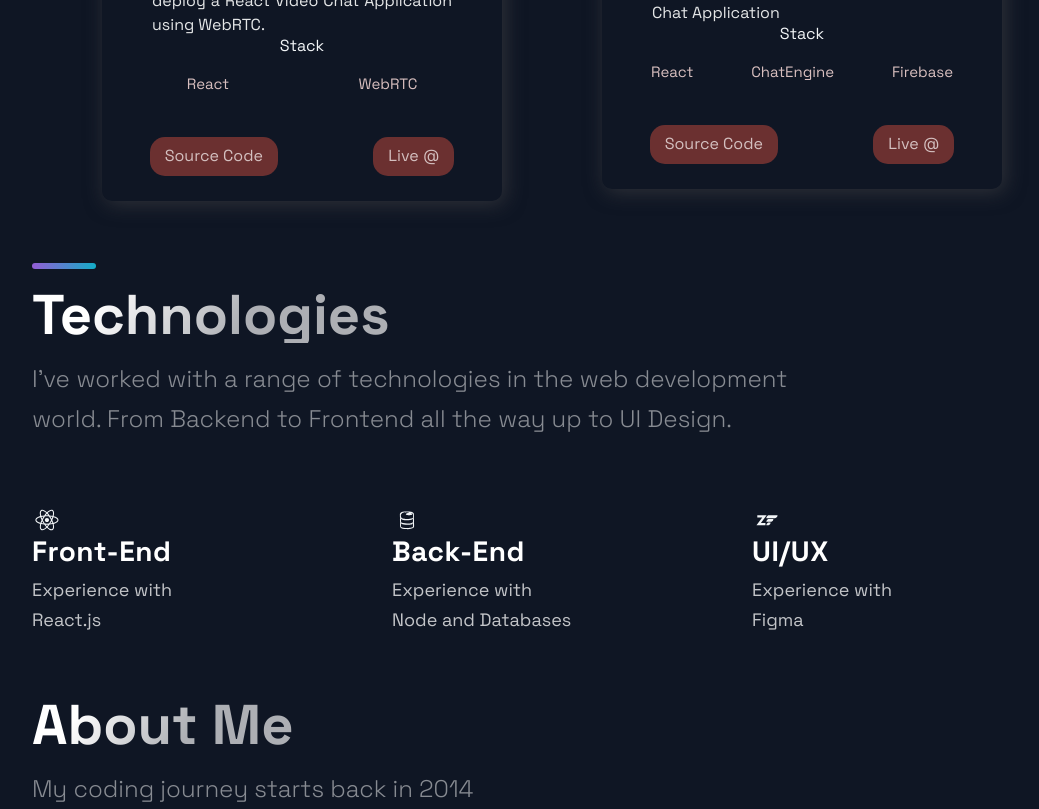
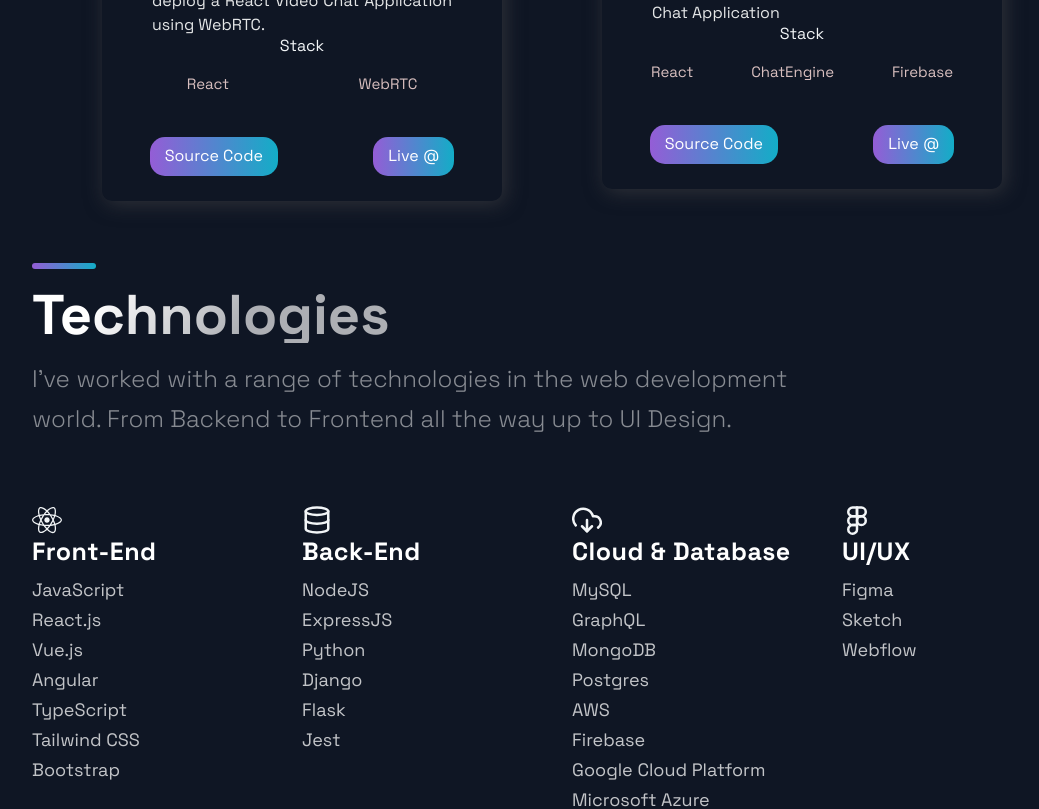
Before and after one commit to artikov/portfolio-website-client, a Next.js app: page / in a window 1280 px wide. Shown: the part 1540-2349 px from the top of the page, without its empty margins (88-1127 px from the left). Built offline with nearby package versions, Linux system fonts and the light colour scheme.

Commit message:
UI improvement, bug fix

```diff
--- a/src/components/Projects/ProjectsStyles.js
+++ b/src/components/Projects/ProjectsStyles.js
@@ -89,16 +89,16 @@
 `;
 
 export const ExternalLinks = styled.a`
-color:#d4c0c0;
-font-size: 1.6rem;
-padding:1rem 1.5rem;
-background: #6b3030;
-border-radius: 15px;
-transition: 0.5s;
-&:hover{
-  background: #801414;
+  color: white;
+  font-size: 1.6rem;
+  padding: 1rem 1.5rem;
+  background: linear-gradient(270deg, #13adc7 0%, #945dd6 100%);
+  border-radius: 15px;
+  transition: .5s;
 
-}
+  &:hover {
+    background: linear-gradient(270deg, #00DBD8 0%, #B133FF 100%);
+  }
 `;
 
 export const TagList = styled.ul`
--- a/src/components/Technologies/Technologies.js
+++ b/src/components/Technologies/Technologies.js
@@ -1,9 +1,22 @@
-import React from 'react';
-import { DiFirebase, DiReact, DiZend } from 'react-icons/di';
-import { Section, SectionDivider, SectionText, SectionTitle } from '../../styles/GlobalComponents';
-import { List, ListContainer, ListItem, ListParagraph, ListTitle } from './TechnologiesStyles';
+import React from "react";
+import { FaReact } from "react-icons/fa";
+import { FiFigma, FiDatabase, FiDownloadCloud } from "react-icons/fi";
 
-const Technologies = () =>  (
+import {
+  Section,
+  SectionDivider,
+  SectionText,
+  SectionTitle,
+} from "../../styles/GlobalComponents";
+import {
+  List,
+  ListContainer,
+  ListItem,
+  ListParagraph,
+  ListTitle,
+} from "./TechnologiesStyles";
+
+const Technologies = () => (
   <Section id="tech">
     <SectionDivider />
     <br />
@@ -14,33 +27,51 @@
     </SectionText>
     <List>
       <ListItem>
-        <DiReact size="3rem" />
         <ListContainer>
+          <FaReact size="3rem" />
           <ListTitle>Front-End</ListTitle>
-          <ListParagraph>
-            Experience with <br />
-            React.js
-          </ListParagraph>
+          <ListParagraph>JavaScript</ListParagraph>
+          <ListParagraph>React.js</ListParagraph>
+          <ListParagraph>Vue.js</ListParagraph>
+          <ListParagraph>Angular</ListParagraph>
+          <ListParagraph>TypeScript</ListParagraph>
+          <ListParagraph>Tailwind CSS</ListParagraph>
+          <ListParagraph>Bootstrap</ListParagraph>
         </ListContainer>
       </ListItem>
       <ListItem>
-        <DiFirebase size="3rem" />
+        <FiDatabase size="3rem" />
         <ListContainer>
           <ListTitle>Back-End</ListTitle>
-          <ListParagraph>
-            Experience with <br />
-            Node and Databases
-          </ListParagraph>
+          <ListParagraph>NodeJS</ListParagraph>
+          <ListParagraph>ExpressJS</ListParagraph>
+          <ListParagraph>Python</ListParagraph>
+          <ListParagraph>Django</ListParagraph>
+          <ListParagraph>Flask</ListParagraph>
+          <ListParagraph>Jest</ListParagraph>
         </ListContainer>
       </ListItem>
       <ListItem>
-        <DiZend size="3rem" />
+        <FiDownloadCloud size="3rem" />
+        <ListContainer>
+          <ListTitle>Cloud & Database</ListTitle>
+          <ListParagraph>MySQL</ListParagraph>
+          <ListParagraph>GraphQL</ListParagraph>
+          <ListParagraph>MongoDB</ListParagraph>
+          <ListParagraph>Postgres</ListParagraph>
+          <ListParagraph>AWS</ListParagraph>
+          <ListParagraph>Firebase</ListParagraph>
+          <ListParagraph>Google Cloud Platform</ListParagraph>
+          <ListParagraph>Microsoft Azure</ListParagraph>
+        </ListContainer>
+      </ListItem>
+      <ListItem>
+        <FiFigma size="3rem" />
         <ListContainer>
           <ListTitle>UI/UX</ListTitle>
-          <ListParagraph>
-            Experience with <br />
-            Figma
-          </ListParagraph>
+          <ListParagraph>Figma</ListParagraph>
+          <ListParagraph>Sketch</ListParagraph>
+          <ListParagraph>Webflow</ListParagraph>
         </ListContainer>
       </ListItem>
     </List>
--- a/src/components/Technologies/TechnologiesStyles.js
+++ b/src/components/Technologies/TechnologiesStyles.js
@@ -30,7 +30,7 @@
 export const List = styled.ul`
   list-style-type: none;
   display: grid;
-  grid-template-columns: repeat(3, 1fr);
+  grid-template-columns: repeat(4, 1fr);
   gap: 40px;
   margin: 3rem 0;
 
@@ -62,7 +62,7 @@
 
 export const ListTitle = styled.h4`
   font-weight: 700;
-  font-size: 28px;
+  font-size: 25px;
   line-height: 32px;
   letter-spacing: 0.02em;
   color: #FFFFFF;
```
